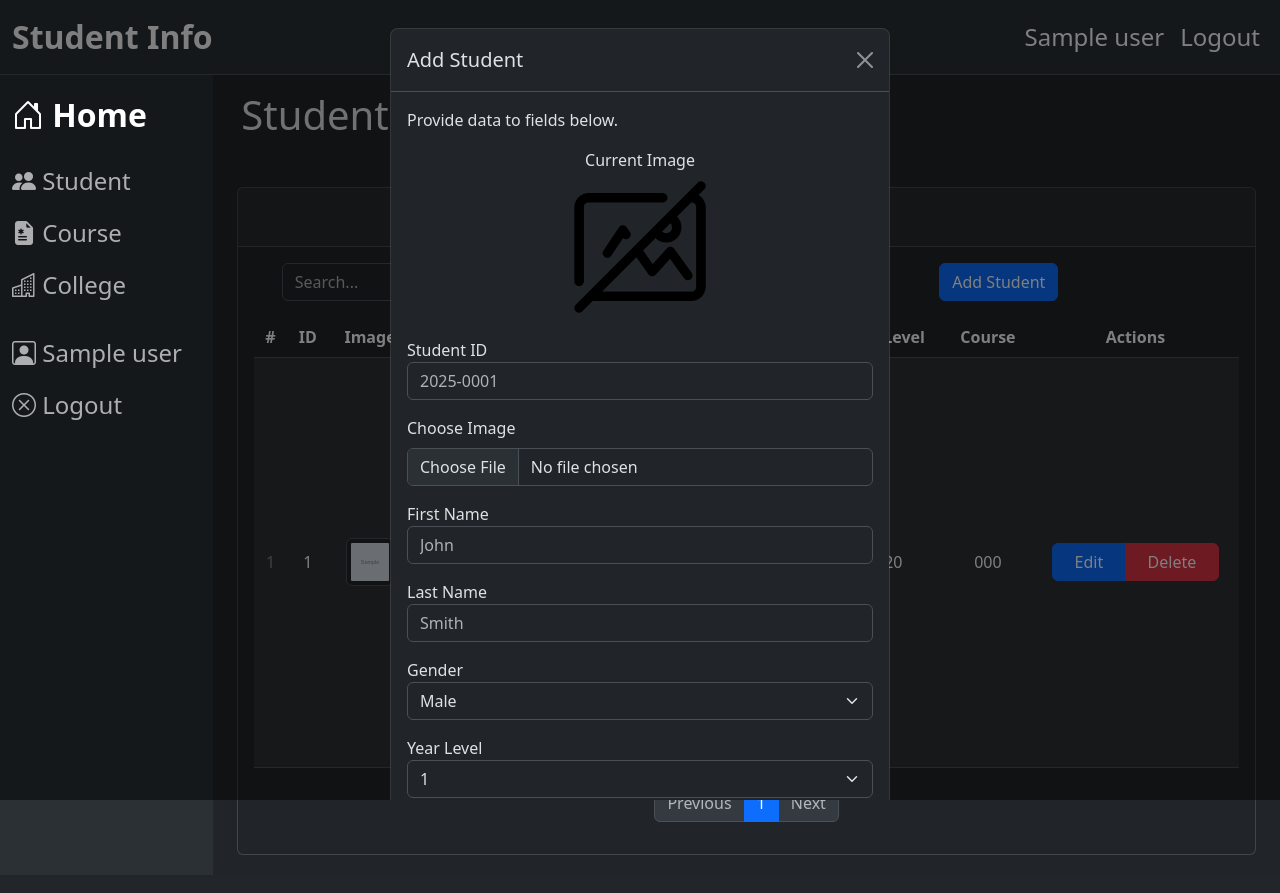
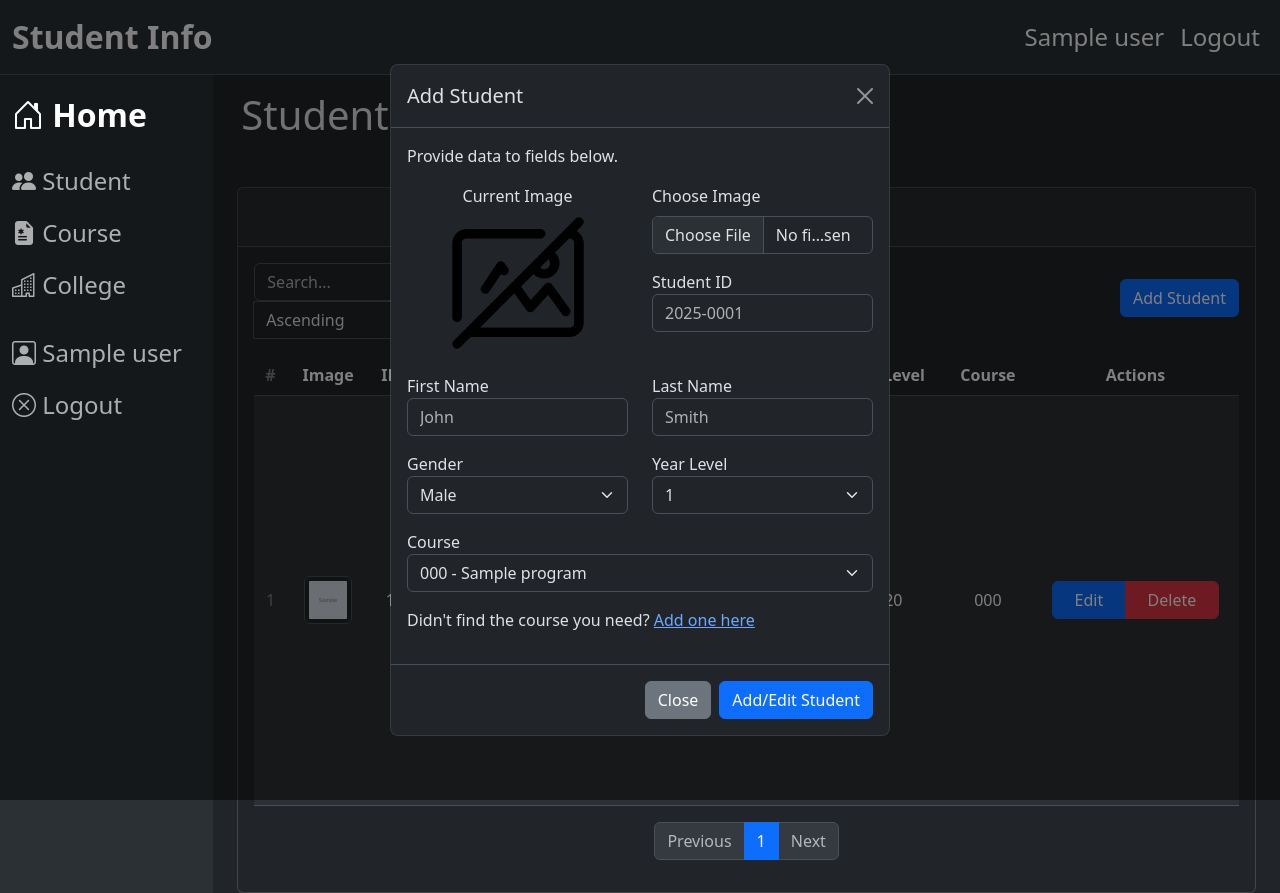
Before and after one commit to Ramski2/FlaskSSIS, a Flask app: page /student in a window 1280 px wide, after a click on "Add Student". Before the commit the page ends 855 px from the top, so only its background shows below. Run offline with Flask 3, Linux system fonts and the light colour scheme; a user stored in the database is signed in; grey boxes marked "Sample" are stand-in pictures; a database or web service that is not in the repository returns one stand-in record (values such as "Sample title"); data that the repository does not hold is empty; some libraries are stand-ins or nearby versions.

Commit message:
final final changes: small redesign, added form reset when closing modal, made image clickable to show a bigger image

```diff
--- a/app/forms.py
+++ b/app/forms.py
@@ -31,7 +31,7 @@ class StudentForm(FlaskForm):
     gender = SelectField("Gender", choices=[('Male','Male'), ('Female', 'Female'), ('Other', 'Other'), ('Rather not say', 'Rather not say')])
     year_level = SelectField("Year Level", choices=[(1, '1'), (2, '2'), (3, '3'), (4, '4')], coerce=int)
     course_code = SelectField("Course")
-    submit = SubmitField('Add Student')
+    submit = SubmitField('Add/Edit Student')
 
     def validate_id(form, field):
         pattern = r"^(\d{4})-(\d{4})$"
@@ -48,12 +48,12 @@ class ProgramForm(FlaskForm):
     code = StringField("Course Code", validators=[DataRequired()])
     name = StringField("Course Name", validators=[DataRequired()])
     college_code = SelectField("College")
-    submit = SubmitField('Add Course')
+    submit = SubmitField('Add/Edit Course')
 
 class CollegeForm(FlaskForm):
     code = StringField("College Code", validators=[DataRequired()])
     name = StringField("College Name", validators=[DataRequired()])
-    submit = SubmitField('Add College')
+    submit = SubmitField('Add/Edit College')
 
 class SearchForm(FlaskForm):
     search = SearchField("Search")
--- a/app/static/js/crud/addModal.js
+++ b/app/static/js/crud/addModal.js
@@ -37,7 +37,16 @@ export function addModal(modalSelector= "#addModal") {
                 };
 
                 form.addEventListener("submit", submitHandler);
-            modalElement.addEventListener('hide.bs.modal', ev =>{
+
+                const imagePreview = form.querySelector("#imagePreview");
+                const defaultImageSrc = imagePreview ? imagePreview.src : "";
+
+                modalElement.addEventListener('hide.bs.modal', () =>{
+                    form.reset();
+                    console.log("Form Reset")
+                    if (imagePreview) {
+                        imagePreview.src = defaultImageSrc;
+                    }
                     form.removeEventListener("submit", submitHandler);
                 });
 
--- a/app/static/js/utils/handleSubmit.js
+++ b/app/static/js/utils/handleSubmit.js
@@ -6,8 +6,9 @@ export function handleFormSubmit(form, url, methods = "POST", modalInstance = nu
 
     console.log(formData)
 
-    const submitBtn = form.querySelector("[type='submit']");
-    if(submitBtn) submitBtn.disabled = true;
+    Array.from(form.elements).forEach(element => {
+        element.disabled = true
+    })
 
     const existingErrors = form.querySelectorAll(".text-danger.mt-1");
     existingErrors.forEach(el => el.remove());
@@ -21,6 +22,9 @@ export function handleFormSubmit(form, url, methods = "POST", modalInstance = nu
         if (data.success) {
             form.reset();
             showToast(data.message, "success");
+            Array.from(form.elements).forEach(element => {
+                element.disabled = false
+            })
             if(modalInstance?.hide){
                 modalInstance.hide();
                 const searchForm = document.querySelector("form[role='search']");
@@ -34,9 +38,13 @@ export function handleFormSubmit(form, url, methods = "POST", modalInstance = nu
             } else {
                 window.location.href = next;
             }
-            submitBtn.disabled = true;
+            Array.from(form.elements).forEach(element => {
+                element.disabled = false
+            })
         } else if (data.errors) {
-            submitBtn.disabled = true;
+            Array.from(form.elements).forEach(element => {
+                element.disabled = false
+            })
                 for (const fieldName in data.errors) {
                     const field = form.querySelector(`[name="${fieldName}"]`);
                     if (field) {
@@ -47,7 +55,9 @@ export function handleFormSubmit(form, url, methods = "POST", modalInstance = nu
                     }
                 }
         } else if (data.error){
-            submitBtn.disabled = true;
+            Array.from(form.elements).forEach(element => {
+                element.disabled = false
+            })
             showToast("Someting went wrong: " + data.error, "danger")
         }
     })
--- /dev/null
+++ b/app/static/js/utils/showImage.js
@@ -0,0 +1,33 @@
+document.addEventListener("DOMContentLoaded", () => {
+    function editModal(modalSelector = "#showImage") {
+        const modalElement = document.querySelector(modalSelector);
+        if (!modalElement) {
+            console.warn("Modal not found:", modalSelector);
+            return;
+        }
+        console.log("Modal Element:", modalElement);
+
+        modalElement.addEventListener('show.bs.modal', event => {
+            const container = modalElement.querySelector(".modal-body");
+            const button = event.relatedTarget;
+
+            const url = button.getAttribute('data-bs-url');
+            console.log(url)
+
+            fetch(url)
+            .then(response => {
+                if(!response.ok) throw new Error("Failed to load form");
+                return response.text();
+            })
+            .then(html => {
+                container.innerHTML = html;
+                console.log('changed');
+            })
+            .catch(e => {
+                alert("Something went wrong: " + e, "danger")
+            })
+        });
+    }
+
+    editModal()
+})
--- a/app/templates/college.html
+++ b/app/templates/college.html
@@ -23,7 +23,7 @@
 {% endblock %}
 
 {% block th %}
-    <th scope="col">#</th>
+    <th scope="col" style="color: gray;">#</th>
     <th scope="col">Code</th>
     <th scope="col">Name</th>
 
--- /dev/null
+++ b/app/templates/includes/image.html
@@ -0,0 +1 @@
+<img src="{{ std.image_url }}" alt="Student Image" class="img-thumbnail" style="width:48rem; height:48rem; object-fit:cover;">
--- a/app/templates/includes/student_form.html
+++ b/app/templates/includes/student_form.html
@@ -1,6 +1,7 @@
     <p>Provide data to fields below.</p>
 
-    <div class="mb-3 text-center">
+    <div class="row mb-3">
+        <div class="col-sm-6 text-center">
             <label>Current Image</label>
             <div>
                 <img id="imagePreview"
@@ -10,6 +11,15 @@
                     style="width:150px; height:150px; object-fit:cover;">
             </div>
         </div>
+
+        <div class="col-sm-6">
+            <div class="mb-3">
+                {{ form.image.label(class="form-label") }}
+                {{ form.image(class="form-control", id="imageInput") }}
+                {% for error in form.image.errors %}
+                    <div class="text-danger small">{{ error }}</div>
+                {% endfor %}
+            </div>
             <div class="mb-3">
                 {{ form.id.label() }}
                 {{ form.id(class="form-control", id="id", placeholder="2025-0001")}}
@@ -17,18 +27,11 @@
                     <div class="text-danger">{{ error }}</div>
                 {% endfor %}
             </div>
-
-
-
-    <div class="mb-3">
-        {{ form.image.label(class="form-label") }}
-        {{ form.image(class="form-control", id="imageInput") }}
-        {% for error in form.image.errors %}
-            <div class="text-danger small">{{ error }}</div>
-        {% endfor %}
+        </div>
     </div>
 
-    <div class="mb-3">
+    <div class="row mb-3">
+        <div class="col-sm-6">
             {{ form.first_name.label() }}
             {{ form.first_name(class="form-control", placeholder="John")}}
             {% for error in form.first_name.errors %}
@@ -36,15 +39,17 @@
             {% endfor %}
         </div>
 
-    <div class="mb-3">
+        <div class="col-sm-6">
             {{ form.last_name.label() }}
             {{ form.last_name(class="form-control", placeholder="Smith")}}
             {% for error in form.last_name.errors %}
                 <div class="text-danger">{{ error }}</div>
             {% endfor %}
         </div>
+    </div>
 
-    <div class="mb-3">
+    <div class="row mb-3">
+        <div class="col-sm-6">
             {{ form.gender.label() }}
             {{ form.gender(class="form-select")}}
             {% for error in form.gender.errors %}
@@ -52,12 +57,13 @@
             {% endfor %}
         </div>
 
-    <div class="mb-3">
+        <div class="col-sm-6">
             {{ form.year_level.label() }}
             {{ form.year_level(class="form-select")}}
             {% for error in form.year_level.errors %}
                 <div class="text-danger">{{ error }}</div>
             {% endfor %}
+        </div>
     </div>
 
     <div class="mb-3">
@@ -68,17 +74,6 @@
         {% endfor %}
     </div>
 
-    <script>
-        const fileInput = document.getElementById("imageInput");
-        const preview = document.getElementById("imagePreview");
-
-        fileInput.addEventListener("change", () => {
-            const file = fileInput.files[0];
-            if (file) {
-                preview.src = URL.createObjectURL(file);
-            }
-        });
-    </script>
     <script src="https://cdn.jsdelivr.net/npm/inputmask@5.0.8/dist/inputmask.min.js"></script>
         <script>
             Inputmask("9999-9999").mask("#id");
--- a/app/templates/index.html
+++ b/app/templates/index.html
@@ -58,8 +58,8 @@
                     <thead>
                         <tr class="align-middle">
                             <th style="color: gray;">#</th>
+                            <th>Image</th>
                             <th>Student ID</th>
-                            <th>Image</th>
                             <th>First Name</th>
                             <th>Last Name</th>
                             <th>Gender</th>
--- a/app/templates/partials/student_table.html
+++ b/app/templates/partials/student_table.html
@@ -7,10 +7,15 @@
         {% else %}
         <td style="color: gray;">{{loop.index}}</td>
         {% endif %}
+        <td>
+            <a type="button"
+                data-bs-toggle="modal"
+                data-bs-target="#showImage"
+                data-bs-url="/student/image/{{std.id}}">
+                <img src="{{ std.image_url }}" alt="Student Image" class="img-thumbnail" style="width:3rem; height:3rem; object-fit:cover;">
+            </a>
+        </td>
         <td>{{std.id}}</td>
-        <td>
-            <img src="{{ std.image_url }}" alt="Student Image" class="img-thumbnail" style="width:3rem; height:3rem; object-fit:cover;">
-        </td>
         <td>{{std.first_name}}</td>
         <td>{{std.last_name}}</td>
         <td>{{std.gender}}</td>
--- a/app/templates/program.html
+++ b/app/templates/program.html
@@ -23,7 +23,7 @@
 {% endblock %}
 
 {% block th %}
-    <th scope="col">#</th>
+    <th scope="col" style="color: gray;">#</th>
     <th scope="col">Code</th>
     <th scope="col">Name</th>
     <th scope="col">College</th>
--- a/app/templates/student.html
+++ b/app/templates/student.html
@@ -23,9 +23,9 @@
 {% endblock %}
 
 {% block th %}
-    <th scope="col">#</th>
+    <th scope="col" style="color: gray;">#</th>
+    <th scope="col">Image</th>
     <th scope="col">ID</th>
-    <th scope="col">Image</th>
     <th scope="col">First Name</th>
     <th scope="col">Last Name</th>
     <th scope="col">Gender</th>
@@ -47,7 +47,7 @@
 
 {% block addmodal %}
 <div class="modal fade" id="addModal" tabindex="-1" aria-labelledby="addModalLabel" aria-hidden="true">
-    <div class="modal-dialog">
+    <div class="modal-dialog modal-dialog-centered">
         <div class="modal-content">
             <div class="modal-header">
                 <h1 class="modal-title fs-5" id="ModalLabel">Add/Edit</h1>
@@ -73,7 +73,7 @@
 
 {% block editmodal %}
 <div class="modal fade" id="editModal" tabindex="-1" aria-labelledby="editModalLabel" aria-hidden="true">
-    <div class="modal-dialog">
+    <div class="modal-dialog modal-dialog-centered">
         <div class="modal-content">
             <div class="modal-header">
                 <h1 class="modal-title fs-5" id="ModalLabel">Add/Edit</h1>
@@ -98,6 +98,32 @@
 </div>
 {% endblock %}
 
+{% block showImage %}
+<div class="modal fade" id="showImage" tabindex="-1" aria-labelledby="showImageLabel" aria-hidden="true">
+    <div class="modal-dialog modal-dialog-centered modal-lg">
+        <div class="modal-content">
+            <form id="StudentForm" method="POST" role="form" novalidate>
+                {{ form.hidden_tag() }}
+                <div class="modal-body flex justify-content-center">
+                </div>
+            </form>
+        </div>
+    </div>
+</div>
+{% endblock %}
+
 {% block script %}
+<script>
+    const fileInput = document.getElementById("imageInput");
+    const preview = document.getElementById("imagePreview");
+
+    fileInput.addEventListener("change", () => {
+        const file = fileInput.files[0];
+        if (file) {
+            preview.src = URL.createObjectURL(file);
+        }
+    });
+</script>
+<script type="module" src="{{ url_for('static', filename='js/utils/showImage.js') }}"></script>
 <script type="module" src="{{ url_for('static', filename='js/main.js') }}"></script>
 {% endblock %}
--- a/app/templates/subbase.html
+++ b/app/templates/subbase.html
@@ -11,54 +11,42 @@
             <div class="card-header text-center py-2">
                 {% block table_name %}{% endblock %}
             </div>
-                <div class="card-body ">
-                      <div class="row justify-content-between">
-                        <div class="col-md-6">
-                            <div class="container-fluid">
-                                <form role="search" method="get" class="row row-cols-sm-auto justify-content-center">
-                                    <div class="col-10">
-                                        <div class="input-group mb-3">
-                                            <input name="search" class="form-control" type="search" placeholder="Search..." aria-label="default input example">
-                                            <button class="btn btn-outline-secondary dropdown-toggle me" type="button" data-bs-toggle="dropdown" aria-expanded="false">Sort</button>
-                                            <ul class="dropdown-menu dropdown-menu-end">
-                                                <li><select class="form-select form-select-sm" aria-label="Sort" id="sort" name="sort">
+            <div class="card-body">
+                <div class="row mb-3 align-items-start">
+                    <div class="col-md-7 col-12">
+                        <form role="search" method="get" class="d-flex align-items-center flex-nowrap gap-2">
+                            <div class="input-group flex-grow-1 flex-wrap">
+                                <input
+                                    name="search"
+                                    class="form-control flex-grow-1"
+                                    type="search"
+                                    placeholder="Search..."
+                                    aria-label="Search"
+                                    style="min-width: 15rem;"
+                                >
+                                <select class="form-select w-auto" id="sort" name="sort">
                                     {% for sort_key, sort_name in sort_list %}
                                         <option value="{{ sort_key }}">{{ sort_name }}</option>
                                     {% endfor %}
                                 </select>
-                                                </li>
 
-                                                <li><hr class="dropdown-divider"></li>
-                                                <li><select class="form-select form-select-sm" aria-label="Order" id="order" name="order">
+                                <select class="form-select w-auto"  id="order" name="order">
                                     <option value="asc">Ascending</option>
                                     <option value="desc">Descending</option>
                                 </select>
-                                                </li>
-                                            </ul>
                             </div>
-                                    </div>
-                                    <div class="col-2">
-                                        <button type="submit" class="btn btn-success">Search</button>
-                                    </div>
+
+                            <button type="submit" class="btn btn-success">
+                                Search
+                            </button>
                         </form>
                     </div>
-                        </div>
-                        <div class="col-12 col-md-3 mx-auto">
-                            <div class="container-fluid d-flex justify-content-center">
+
+                    <!-- Always push to the far right -->
+                    <div class="col-auto ms-auto mt-3 text-end">
                         {% block add %}{% endblock %}
                     </div>
                 </div>
-                    </div>
-                    <div class="row justify-content-center">
-                        <div class="col-5">
-
-                        </div>
-                        <div class="col">
-
-                        </div>
-                    </div>
-
-
                 <div class="table-responsive text-center">
                     <table class="table table-striped table-hover" style="height: 451px;">
                         <thead>
@@ -81,9 +69,10 @@
 
 {% block addmodal %}{% endblock %}
 {% block editmodal %}{% endblock %}
+{% block showImage %}{% endblock %}
 
 <div class="modal fade" id="confirmDeleteModal" tabindex="-1" aria-hidden="true">
-        <div class="modal-dialog ">
+    <div class="modal-dialog modal-dialog-centered">
         <div class="modal-content">
             <div class="modal-header">
                 <h5 class="modal-title">Confirm Delete</h5>
```
Also changed, not shown: app/main/student_routes.py (+12 -1 lines), app/models.py (+4 -4 lines). Lines whose indentation alone changed are shown as unchanged.
